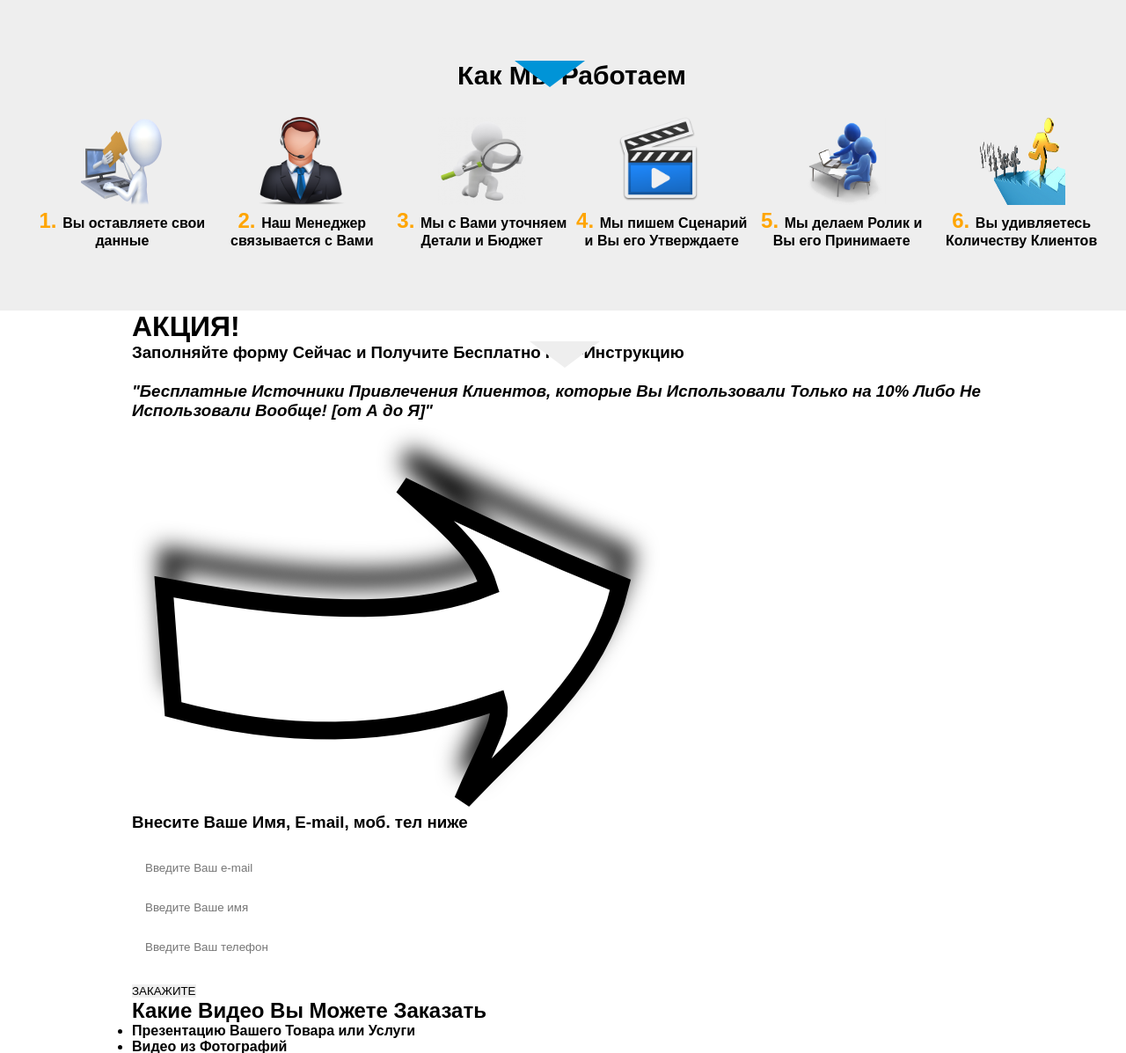
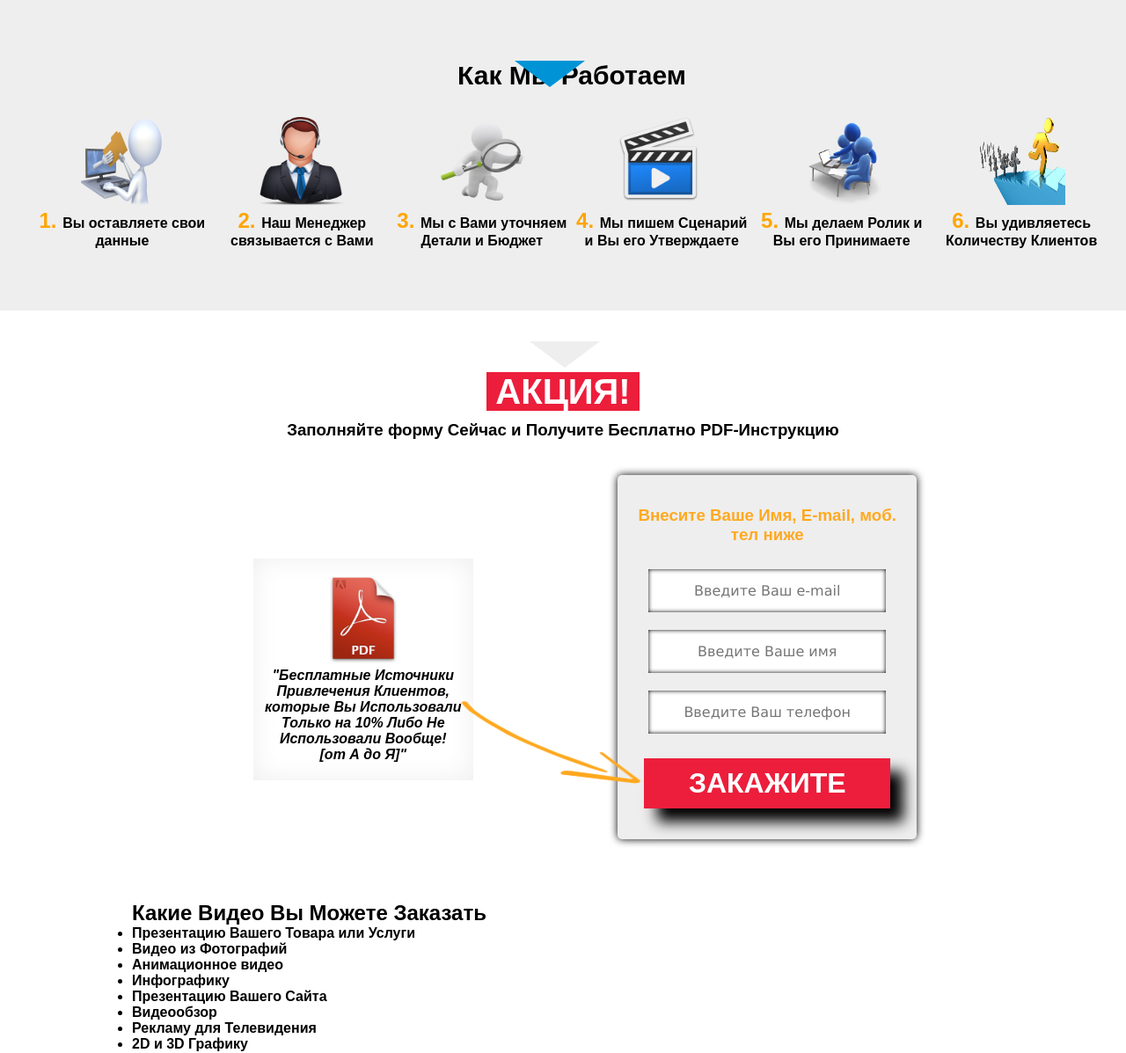
Before and after one commit to YuraFedorchuk/landing, a PHP site: page /index.html in a window 1280 px wide. Shown: the part 4352-5549 px from the top of the page at 88% size. Run offline with PHP 8.4, Linux system fonts and the light colour scheme; some web fonts are replaced.

Commit message:
stock2 block added

```diff
--- a/css/style.css
+++ b/css/style.css
@@ -569,3 +569,88 @@ input {
   border-width: 30px 40px 0 40px;
   border-color: #eee transparent transparent transparent;
 }
+
+/*SECTION 9*/
+.stock2 {
+  padding: 70px 0;
+  position: relative;
+  text-align: center;
+}
+
+.stock2 .stock2-cont > * {
+  display: inline-block;
+  width: 450px;
+  text-align: center;
+}
+
+.stock2 form {
+  margin: 0 auto;
+  margin-top: 40px;
+  text-align: center;
+  padding: 35px 20px;
+  background: #eee;
+  width: 300px;
+  box-shadow: 0 0 10px black;
+  margin-right: 50px;
+  -webkit-border-radius: 5px;
+  -moz-border-radius: 5px;
+  -o-border-radius: 5px;
+  -ms-border-radius: 5px;
+  border-radius: 5px;
+}
+
+.stock2 form h3 {
+  color: #FFA921;
+  line-height: 22px;
+}
+
+.stock2 form input {
+  box-shadow: inset 0 0 5px black;
+  font-size: 16px;
+  margin: 10px 0;
+  text-align: center;
+  width: 80%;
+  font-family: 'Verdana';
+}
+
+.stock2 form input:hover {
+  border: none;
+  cursor: pointer;
+  box-shadow: 0 0 30px #FFA921;
+}
+
+.stock2 form button {
+  background: #EC1E3B;
+  color: white;
+  padding: 10px;
+  width: 280px;
+  font-size: 32px;
+  font-weight: bold;
+  -webkit-transition: .5s;
+  -moz-transition: .5s;
+  -o-transition: .5s;
+  -ms-transition: .5s;
+  transition: .5s;
+  box-shadow: 15px 15px 15px black;
+}
+
+.stock2 form button:hover {
+  cursor: pointer;
+  opacity: .7;
+  -webkit-transition: .5s;
+  -moz-transition: .5s;
+  -o-transition: .5s;
+  -ms-transition: .5s;
+  transition: .5s;
+}
+
+.stock2 h2 {
+  margin-bottom: 10px;
+}
+
+.stock2 h2 strong {
+  background: #EC1E3B;
+  color: white;
+  padding: 0 10px;
+  font-size: 40px;
+}
--- a/index.html
+++ b/index.html
@@ -183,6 +183,7 @@
           <div class="bottom6"></div>
         </div>
       </div>
+
       <!-- SECTION 8 -->
       <div class="workprocess">
         <div class="container" style="width:1300px;">
@@ -220,12 +221,20 @@
       <!-- SECTION 9 -->
       <div class="stock2">
         <div class="container">
-          <div>
+          <h2><strong>АКЦИЯ!</strong></h2>
+          <h3>
+            Заполняйте форму Сейчас и Получите Бесплатно PDF-Инструкцию
+          </h3>
+          <div class="stock2-cont">
             <div>
-              <h1><strong>АКЦИЯ!</strong></h1>
-              <h3>Заполняйте форму Сейчас и Получите Бесплатно PDF-Инструкцию <strong><br /><br />
-              <i>"Бесплатные Источники Привлечения Клиентов, которые Вы Использовали Только на 10% Либо Не Использовали Вообще! [от А до Я]"</i></strong></h3>
-              <img src="img/arrow3.png" alt="arrow" />
+              <i style="text-align:center;display:block;margin: 0 auto;width:250px; box-shadow: inset 0 0 30px #eee;padding: 20px 0;">
+                <img width=100 height=100 src="img/pdf.png" alt="pdf"/><br />
+                "Бесплатные Источники Привлечения Клиентов, которые Вы Использовали Только на 10% Либо Не Использовали Вообще!<br /> [от А до Я]"
+              </i>
+              <br />
+              <div style="position: relative;">
+                <img width=220 height=100 src="img/arrow2.png" alt="arrow" style="position:absolute;left:330px;top:-110px;transform: scale(-1,1)" />
+              </div>
             </div>
             <div>
               <form role="form" action="" method="post">
```
